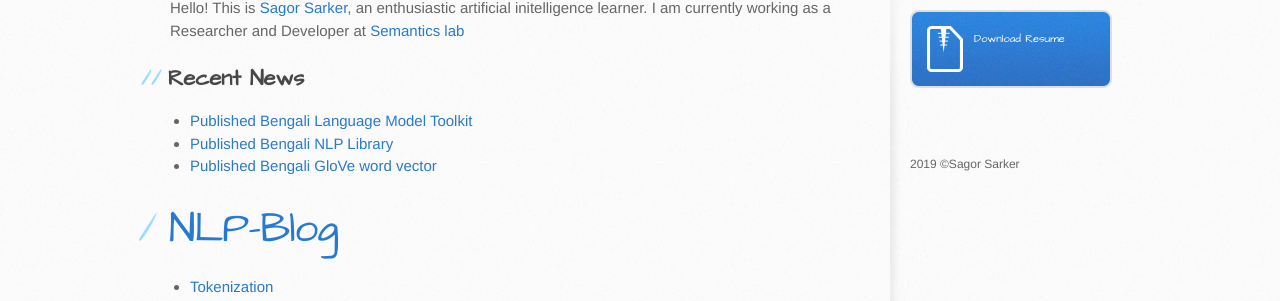
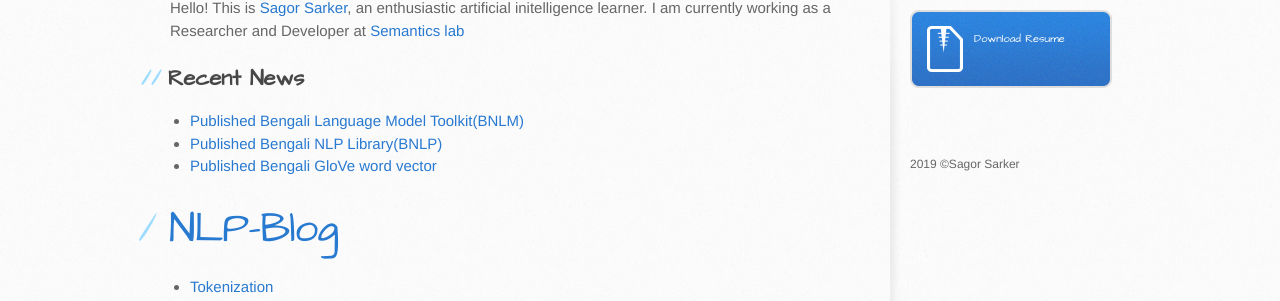
Before and after one commit to sagorbrur/sagorbrur.github.io, a Jekyll site: the page built from index.md, in a window 1280 px wide. Shown: the part 298-599 px from the top of the page. Built offline with Jekyll 4.4.1, drawn with Linux system fonts in a browser that asks for light colours; our own code applies the rules of GitHub Pages for plain Markdown files.

Commit message:
Update index.md

```diff
--- a/index.md
+++ b/index.md
@@ -3,8 +3,8 @@ Hello! This is [Sagor Sarker](https://www.linkedin.com/in/sagor-sarker/), an ent
 I am currently working as a Researcher and Developer at [Semantics lab](http://semanticslab.net/)
 
 ## Recent News
-* [Published Bengali Language Model Toolkit](https://github.com/sagorbrur/bnlm)
-* [Published Bengali NLP Library](https://github.com/sagorbrur/bnlp)
+* [Published Bengali Language Model Toolkit(BNLM)](https://github.com/sagorbrur/bnlm)
+* [Published Bengali NLP Library(BNLP)](https://github.com/sagorbrur/bnlp)
 * [Published Bengali GloVe word vector](https://github.com/sagorbrur/GloVe-Bengali)
 
 
```
